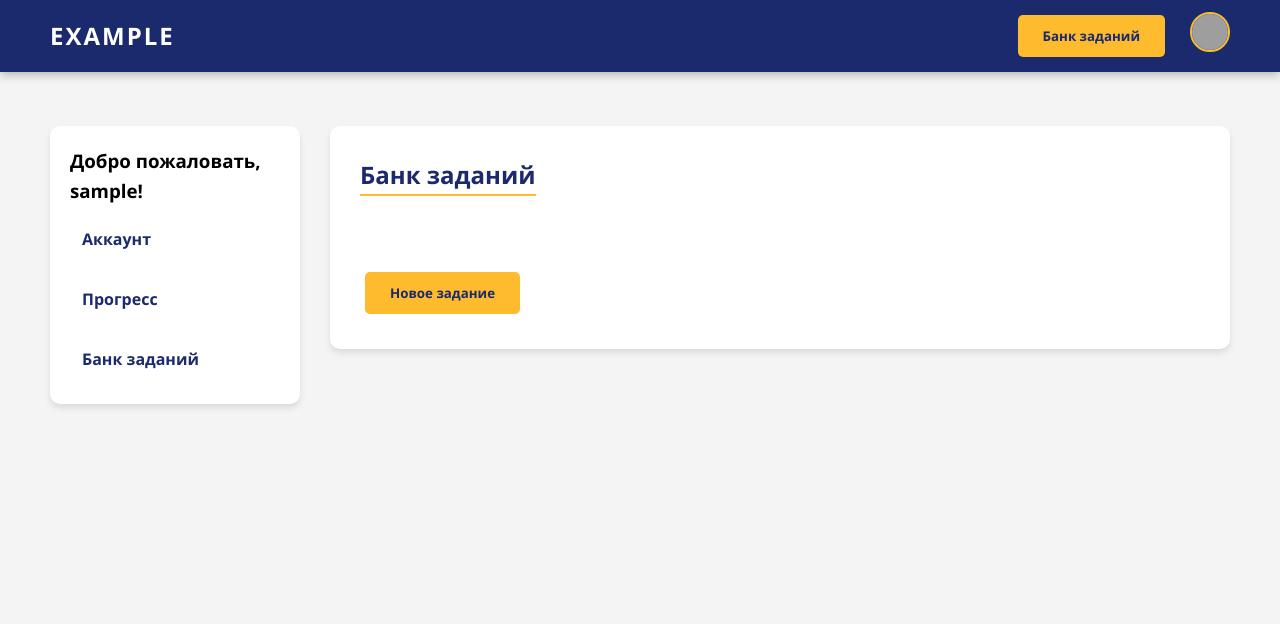
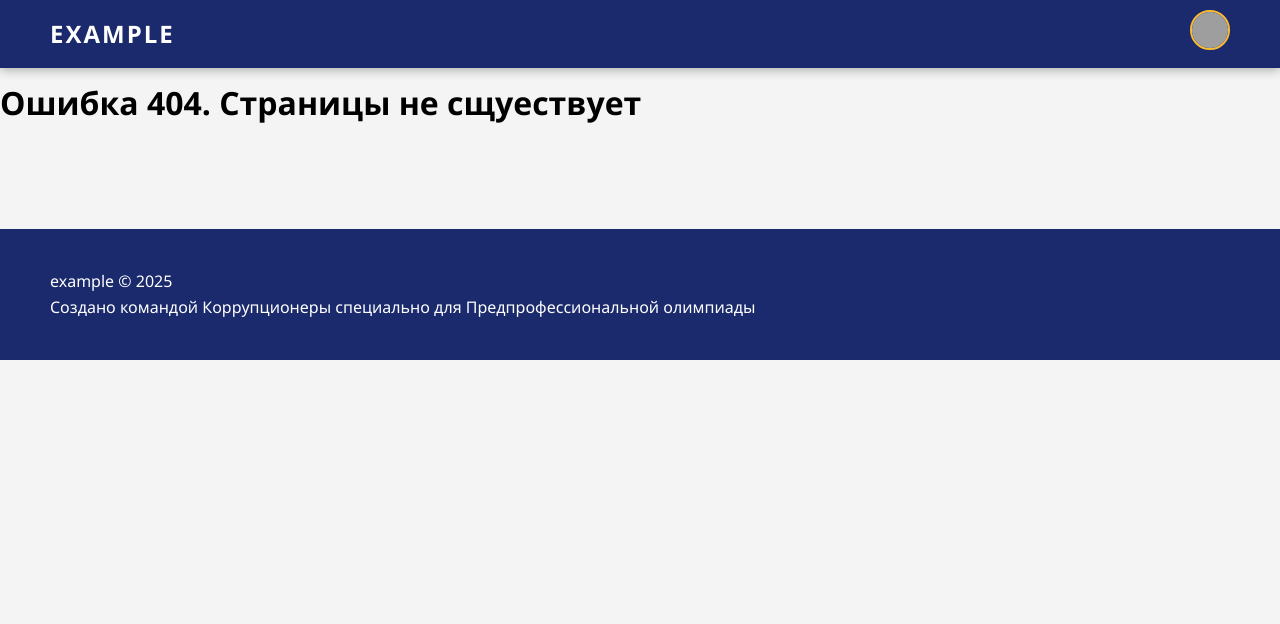
Before and after one commit to ComradeKirik/predprof, a Flask app: page /tasks in a window 1280 px wide. Shown: the top 624 px of the page. After the commit the page ends 360 px from the top, so only its background shows below. Run offline with Flask 3, Linux system fonts and the light colour scheme; the visitor is signed in with stand-in values (Sample User, id 1); data that the repository does not hold is empty; some libraries are stand-ins or nearby versions; grey boxes are pictures that could not be loaded.

Commit message:
Добавил проверку на админа и удалил желтую кнопку справа сверху

```diff
--- a/app.py
+++ b/app.py
@@ -19,10 +19,26 @@ app.config['UPLOAD_FOLDER'] = UPLOAD_FOLDER
 app.config['MAX_CONTENT_LENGTH'] = 16 * 1024 * 1024
 
 
+def isLoggedin():
+    return 'id' not in session
+
+
+
+def isAdministrator():
+    return not DBoperations.isAdmin(session['id'])
+
+"""
+if isAdministrator():
+    render_template('404.html')
+
+"""
 @app.route("/")
 def mainpage():
     return render_template('main.html')
 
+@app.errorhandler(404)
+def page_not_found(e):
+    return render_template('404.html'), 404
 
 @app.route("/login", methods=["GET", "POST"])
 def login():
@@ -86,6 +102,8 @@ def register():
 
 @app.route("/dashboard")
 def dashboard():
+    if isLoggedin():
+        return redirect(url_for('login'))
     try:
         # Таблички
         scores = DBoperations.takeScorebyDays(session['id'])
@@ -105,10 +123,16 @@ def dashboard():
 
 @app.route("/tasks")
 def tasks():
+    if isLoggedin():
+        return redirect(url_for('login'))
+    if isAdministrator():
+        return render_template('404.html')
     return render_template('tasks.html',
                            tasklist=DBoperations.getTasks())
 @app.route("/account")
 def account():
+    if isLoggedin():
+        return redirect(url_for('login'))
     # Фото профиля
     profile_pic_path = f"static/profile_pics/pic_{session['id']}"
     if not os.path.exists(profile_pic_path):
@@ -142,6 +166,8 @@ def allowed_file(filename):
 
 @app.route('/upload_avatar', methods=['POST'])
 def upload_avatar():
+    if isLoggedin():
+        return redirect(url_for('login'))
     print("func")
     try:
         user_id = session['id']
@@ -176,12 +202,12 @@ def upload_avatar():
         flash('Произошла ошибка при загрузке файла')
         return redirect(url_for('dashboard'))
 
-@app.route('/admin_panel', methods=['GET', 'POST'])
-def admin_panel():
-    return render_template('admin_panel.html')
-
 @app.route('/task/<taskid>', methods=['GET'])
 def task(taskid):
+    if isLoggedin():
+        return redirect(url_for('login'))
+    if isAdministrator():
+        return render_template('404.html')
     taskInfo = DBoperations.getTask(taskid)
     print(taskInfo)
     task_name = taskInfo[4]
@@ -203,6 +229,10 @@ def task(taskid):
                            taskid=taskid)
 @app.route('/update_task/<taskid>', methods=['GET', 'POST'])
 def update_task(taskid):
+    if isLoggedin():
+        return redirect(url_for('login'))
+    if isAdministrator():
+        return render_template('404.html')
     task_name = request.form.get('task_name')
     subject = request.form.get('subject')
     complexity = request.form.get('complexity')
@@ -219,10 +249,18 @@ def update_task(taskid):
 
 @app.route('/new_task')
 def new_task():
+    if isLoggedin():
+        return redirect(url_for('login'))
+    if isAdministrator():
+        return render_template('404.html')
     return render_template('new_task.html')
 
 @app.route('/post_new_task', methods=['POST', 'GET'])
 def post_new_task():
+    if isLoggedin():
+        return redirect(url_for('login'))
+    if isAdministrator():
+        return render_template('404.html')
     task_name = request.form.get('task_name')
     subject = request.form.get('subject')
     complexity = request.form.get('complexity')
@@ -234,6 +272,8 @@ def post_new_task():
 
 @app.route('/choose_task')
 def choose_task():
+    if isLoggedin():
+        return redirect(url_for('login'))
     user_id = session['id']
     tasklist = DBoperations.getTasks()
     tasklist_not_solved = []
@@ -251,6 +291,8 @@ def choose_task():
 
 @app.route('/solve_task/<taskid>', methods=['GET', 'POST'])
 def solve_task(taskid):
+    if isLoggedin():
+        return redirect(url_for('login'))
     msg = ""
     solvationStatus = ""
     trigger = DBoperations.isSolved(session['id'], taskid)
--- /dev/null
+++ b/templates/404.html
@@ -0,0 +1,7 @@
+{% include 'header_template.html' %}
+<br>
+<br>
+<h1>Ошибка 404. Страницы не сщуествует</h1>
+<br>
+<br>
+{% include 'footer_template.html' %}
--- a/templates/header_template.html
+++ b/templates/header_template.html
@@ -20,13 +20,9 @@
                     <a href="#">Biology Advanced</a>
                 </div>
             </div>-->
-            {% if session.adm %}
-                    <a href="{{ url_for('tasks') }}"><button type="button" class="btn btn-gold">Банк заданий</button></a>
-                {% else %}
-                <a href="{{ url_for('choose_task') }}"><button type="button" class="btn btn-gold">Решать задания</button></a>
-                {% endif %}
+
             {% if loggedin %}
-                <a href="{{ url_for('dashboard') }}">
+                <a href="{{ url_for('account') }}">
                     <img src="{{ profile_pic }}" alt="Profile" class="profile-pic">
                 </a>
             {% else %}
```
